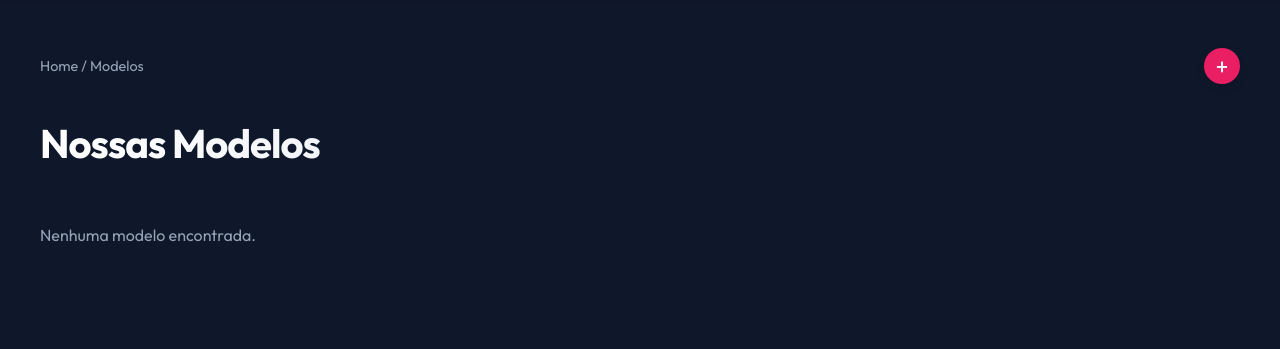
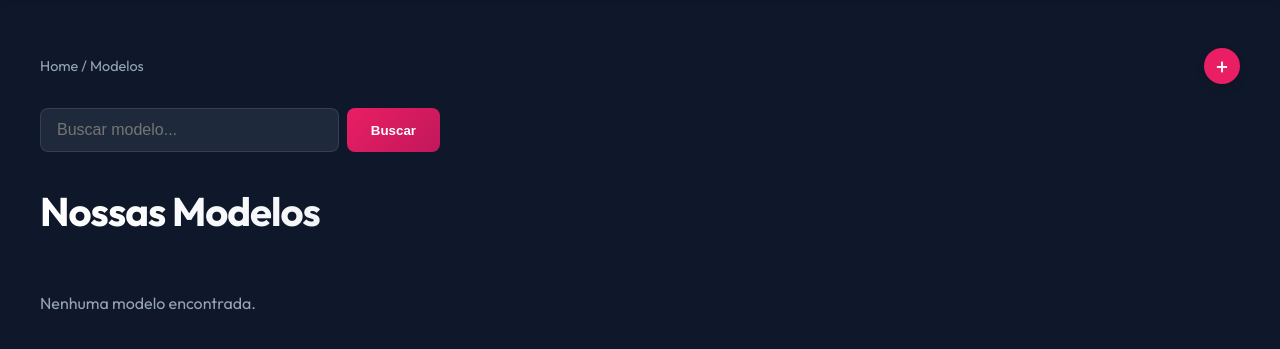
Before and after one commit to EBarbara/magazine-list, a Django app: page /woman/ in a window 1280 px wide. Shown: the part 115-464 px from the top of the page. Run offline with Django 5.2, Linux system fonts and the light colour scheme; data that the repository does not hold is empty.

Commit message:
feat: Implement woman list view with search, sorting, and pagination.

```diff
--- a/core/static/core/css/style.css
+++ b/core/static/core/css/style.css
@@ -95,13 +95,16 @@ h1 {
     color: white;
 }
 
-.btn.disabled, .btn:disabled {
+.btn.disabled,
+.btn:disabled {
     opacity: 0.5;
     cursor: not-allowed;
-    background: var(--surface-dark); /* or just keep existing background with opacity */
+    background: var(--surface-dark);
+    /* or just keep existing background with opacity */
     transform: none;
     box-shadow: none;
-    pointer-events: none; /* Prevent clicks */
+    pointer-events: none;
+    /* Prevent clicks */
 }
 
 /* Components */
@@ -223,3 +226,30 @@ tr:hover td {
 .empty-state {
     color: var(--text-secondary);
 }
+
+/* Search Form */
+.search-container {
+    margin: 1.5rem 0;
+}
+
+.search-form {
+    display: flex;
+    gap: 0.5rem;
+    max-width: 400px;
+}
+
+.search-form input[type="text"] {
+    flex: 1;
+    background-color: var(--surface-dark);
+    border: 1px solid rgba(255, 255, 255, 0.1);
+    color: var(--text-light);
+    padding: 0.75rem 1rem;
+    border-radius: 8px;
+    font-size: 1rem;
+    outline: none;
+    transition: border-color 0.2s;
+}
+
+.search-form input[type="text"]:focus {
+    border-color: var(--primary-color);
+}
--- a/core/templates/core/woman_list.html
+++ b/core/templates/core/woman_list.html
@@ -6,6 +6,13 @@
         <a href="{% url 'home' %}">Home</a> / Modelos
     </div>
     <a href="{% url 'woman_create' %}" class="btn-circle-add open-modal" title="Nova Mulher">+</a>
+</div>
+
+<div class="search-container">
+    <form method="get" action="" class="search-form">
+        <input type="text" name="q" placeholder="Buscar modelo..." value="{{ request.GET.q|default:'' }}">
+        <button type="submit" class="btn">Buscar</button>
+    </form>
 </div>
 
 <h1>Nossas Modelos</h1>
--- a/core/views.py
+++ b/core/views.py
@@ -1,5 +1,5 @@
 import unicodedata
-from django.shortcuts import render
+from django.shortcuts import render, redirect
 from django.views.generic import ListView, DetailView, CreateView, DeleteView, UpdateView, FormView
 from django.urls import reverse_lazy
 from .models import Woman, Issue, Appearance, Section
@@ -56,9 +56,24 @@ class WomanListView(ListView):
     context_object_name = 'women'
     paginate_by = 20
 
+    def get(self, request, *args, **kwargs):
+        query = request.GET.get('q')
+        if query:
+            # Check for exact match (case-insensitive) to redirect
+            exact_match = Woman.objects.filter(name__iexact=query).first()
+            if exact_match:
+                return redirect('woman_detail', pk=exact_match.pk)
+
+        return super().get(request, *args, **kwargs)
+
     def get_queryset(self):
         # Sort in Python to handle accents correctly (SQLite limitation)
         queryset = super().get_queryset()
+
+        query = self.request.GET.get('q')
+        if query:
+            queryset = queryset.filter(name__icontains=query)
+
         return sorted(queryset, key=lambda w: normalize_text(w.name))
 
 class WomanDetailView(DetailView):
```
